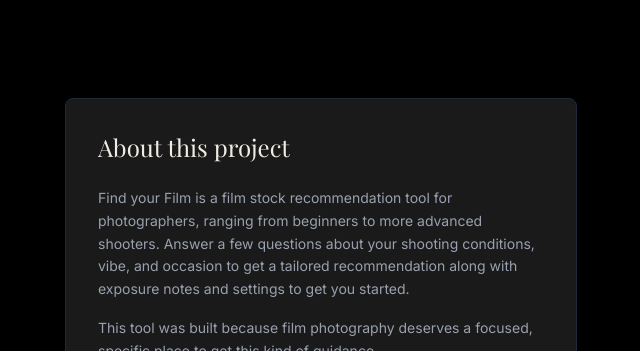
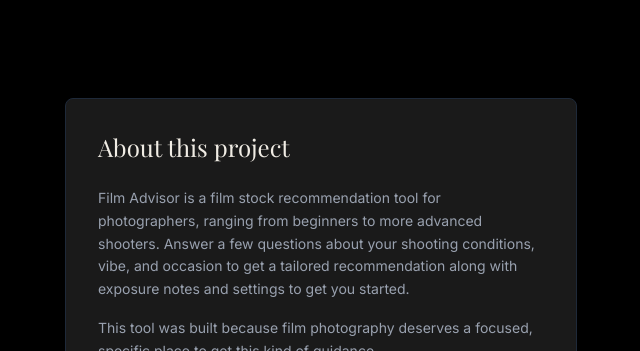
Before and after one commit to marlopez24/Film-Advisor, a React (Vite) app: page / in a window 1280 px wide. Both pictures are taken after a click on the button "ABOUT". Shown: the top 351 px of the page, without its empty margins (319-959 px from the left). Built offline with nearby package versions, Linux system fonts and the light colour scheme; a web font is replaced by a local one.

Commit message:
add character length max, and changed name

```diff
--- a/package.json
+++ b/package.json
@@ -12,6 +12,7 @@
   "dependencies": {
     "@tailwindcss/vite": "^4.3.3",
     "@vercel/analytics": "^2.0.1",
+    "express-rate-limit": "^8.6.1",
     "react": "^19.2.7",
     "react-dom": "^19.2.7",
     "tailwindcss": "^4.3.3"
--- a/src/App.jsx
+++ b/src/App.jsx
@@ -176,7 +176,7 @@
                   About this project
                 </h2>
                 <p className="text-gray-400 text-sm leading-relaxed mb-4">
-                  Find your Film is a film stock recommendation tool for
+                  Film Advisor is a film stock recommendation tool for
                   photographers, ranging from beginners to more advanced
                   shooters. Answer a few questions about your shooting
                   conditions, vibe, and occasion to get a tailored
@@ -240,6 +240,7 @@
             placeholder="Type your answer here"
             value={currentAnswer}
             onChange={(e) => setCurrentAnswer(e.target.value)}
+            maxLength={300}
             className="w-full max-w-md bg-transparent border-b border-gray-700 text-gray-300 placeholder-gray-600 py-3 text-center focus:outline-none focus:border-gray-400 transition-all duration-300 mb-8"
           />
           <button
```
Also changed, not shown: 1 other file (tests, documents, lock files or other folders).
